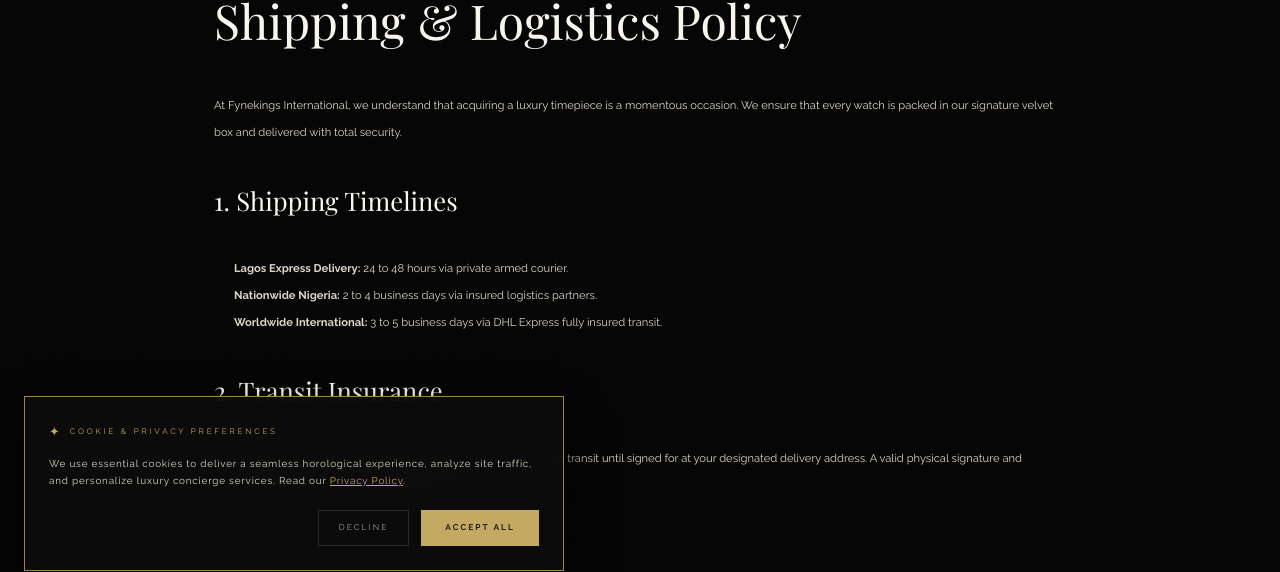
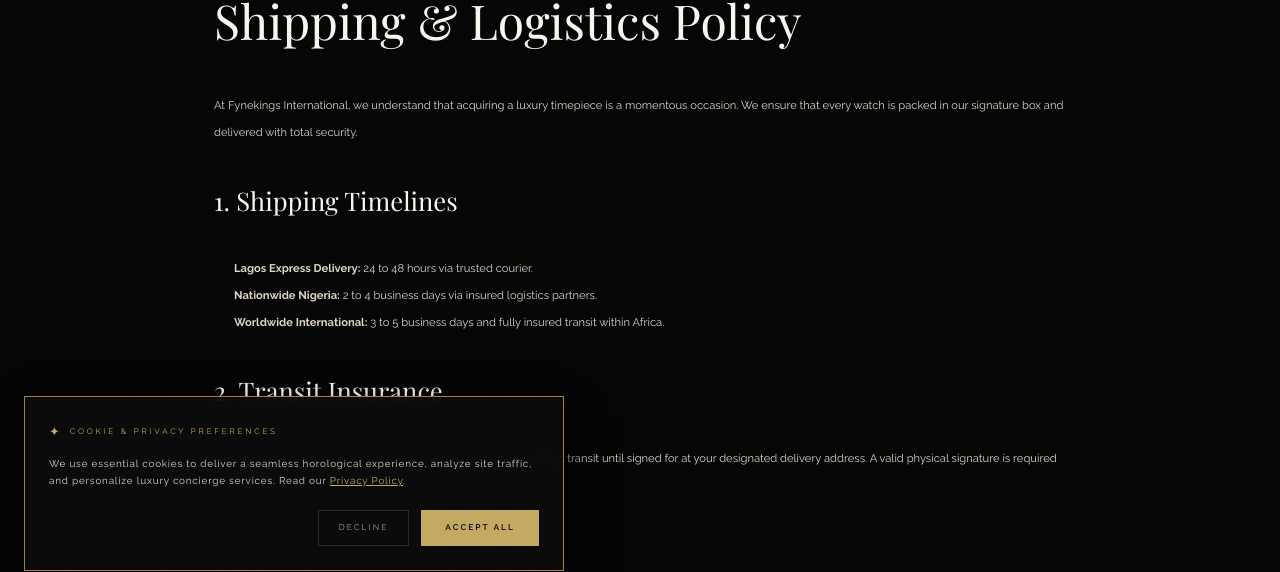
Before and after one commit to Wrighthy/fynekings, a Next.js app: page /shipping-policy in a window 1280 px wide. Shown: the part 205-777 px from the top of the page. Built offline with nearby package versions, Linux system fonts and the light colour scheme; no server answers; the database is empty; a web font is replaced by a local one.

Commit message:
update: shipping policy details

```diff
--- a/app/shipping-policy/page.tsx
+++ b/app/shipping-policy/page.tsx
@@ -16,17 +16,17 @@ export default function ShippingPolicyPage() {
         </h1>
         <div style={{ fontSize: ".7rem", lineHeight: 2.4, color: "var(--text)", display: "flex", flexDirection: "column", gap: "24px" }}>
           <p>
-            At Fynekings International, we understand that acquiring a luxury timepiece is a momentous occasion. We ensure that every watch is packed in our signature velvet box and delivered with total security.
+            At Fynekings International, we understand that acquiring a luxury timepiece is a momentous occasion. We ensure that every watch is packed in our signature box and delivered with total security.
           </p>
           <h2 style={{ fontFamily: "Playfair Display, serif", fontSize: "1.6rem", color: "var(--white)", fontWeight: 300 }}>1. Shipping Timelines</h2>
           <ul style={{ paddingLeft: "20px" }}>
-            <li><strong>Lagos Express Delivery:</strong> 24 to 48 hours via private armed courier.</li>
+            <li><strong>Lagos Express Delivery:</strong> 24 to 48 hours via trusted courier.</li>
             <li><strong>Nationwide Nigeria:</strong> 2 to 4 business days via insured logistics partners.</li>
-            <li><strong>Worldwide International:</strong> 3 to 5 business days via DHL Express fully insured transit.</li>
+            <li><strong>Worldwide International:</strong> 3 to 5 business days and fully insured transit within Africa.</li>
           </ul>
           <h2 style={{ fontFamily: "Playfair Display, serif", fontSize: "1.6rem", color: "var(--white)", fontWeight: 300 }}>2. Transit Insurance</h2>
           <p>
-            All shipments are 100% insured against theft, damage, or loss during transit until signed for at your designated delivery address. A valid physical signature and government ID match are required upon delivery.
+            All shipments are 100% insured against theft, damage, or loss during transit until signed for at your designated delivery address. A valid physical signature is required upon delivery.
           </p>
         </div>
       </div>
```
